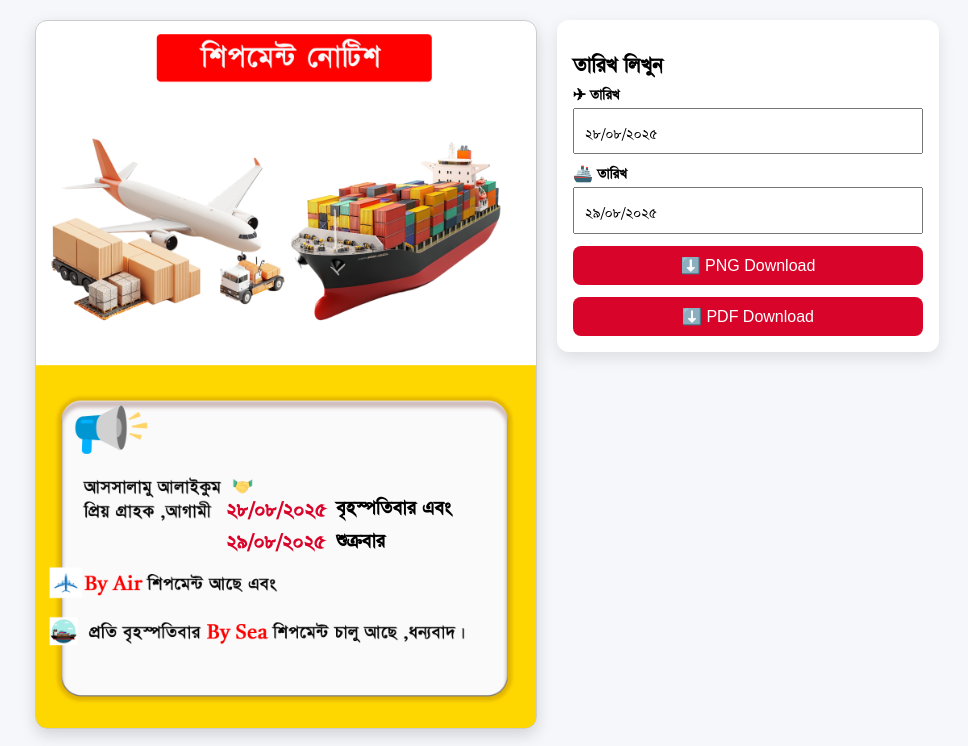
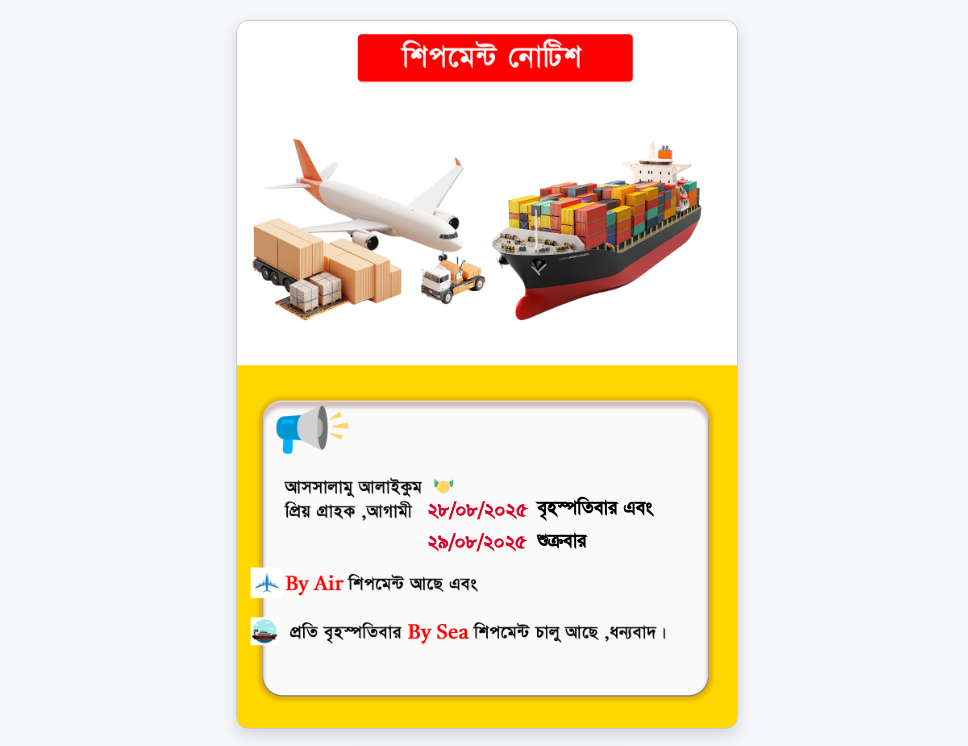
Before and after one commit to joy094/notice_genaretor, a plain HTML site: page index.html in a window 1280 px wide. Shown: the top 746 px of the page, without its empty margins (153-1121 px from the left). Drawn offline with nearby package versions, Linux system fonts and the light colour scheme.

Commit message:
fix input v3_buttom

```diff
--- a/index.html
+++ b/index.html
@@ -112,10 +112,21 @@
       }
 
       @media (max-width: 480px) {
-  .form input {
-    font-size: 14px;
-    padding: 8px;
-  }
+        .form input {
+          font-size: 14px;
+          padding: 8px;
+        }
+      }
+
+      body {
+  margin: 0;
+  font-family: "SutonnyMJ", sans-serif;
+  background: #f6f7fb;
+  display: flex;
+  flex-direction: column; /* stacked layout */
+  align-items: center;    /* center horizontally */
+  gap: 20px;
+  padding: 20px;
 }
 
     </style>
```
